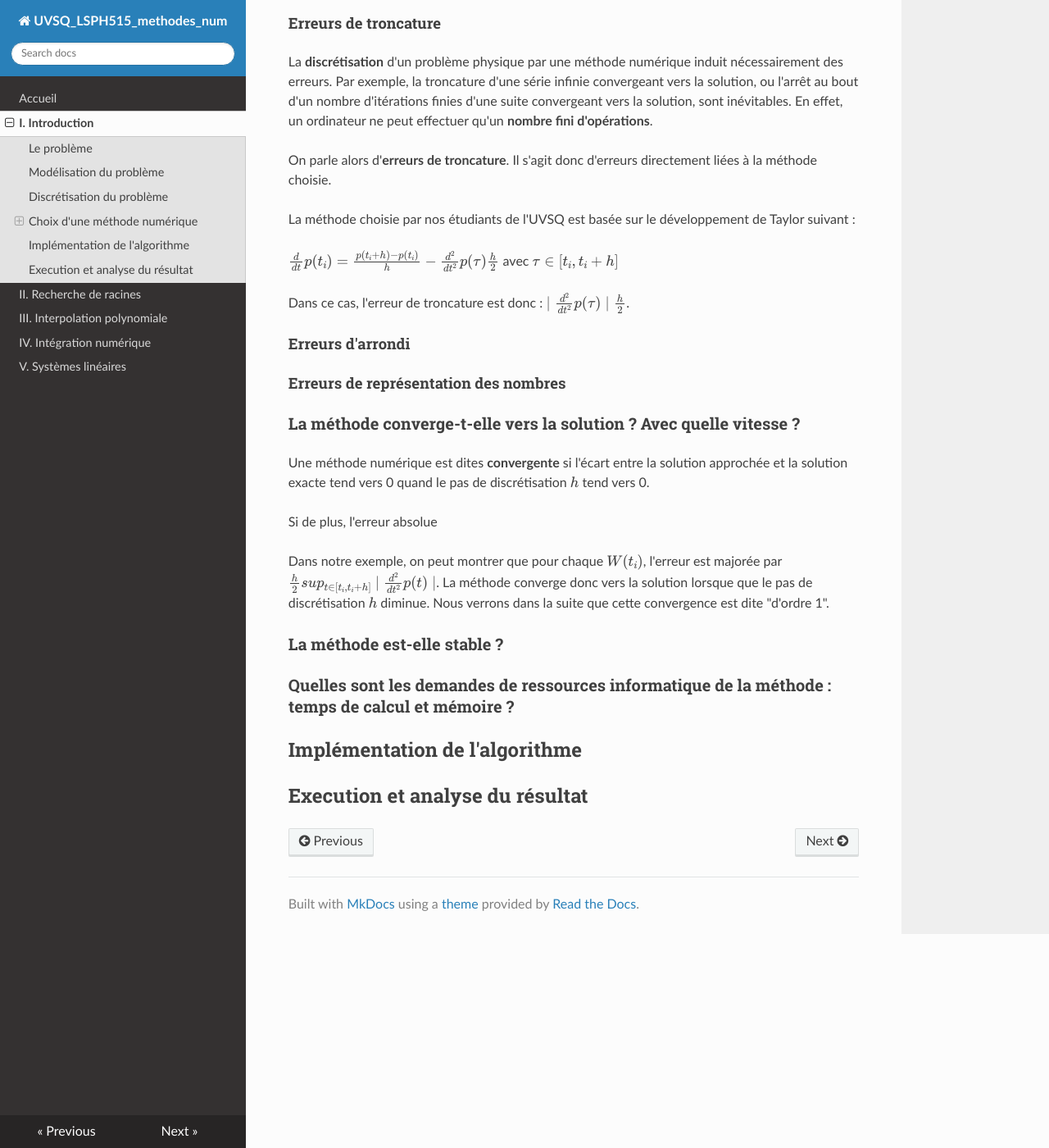
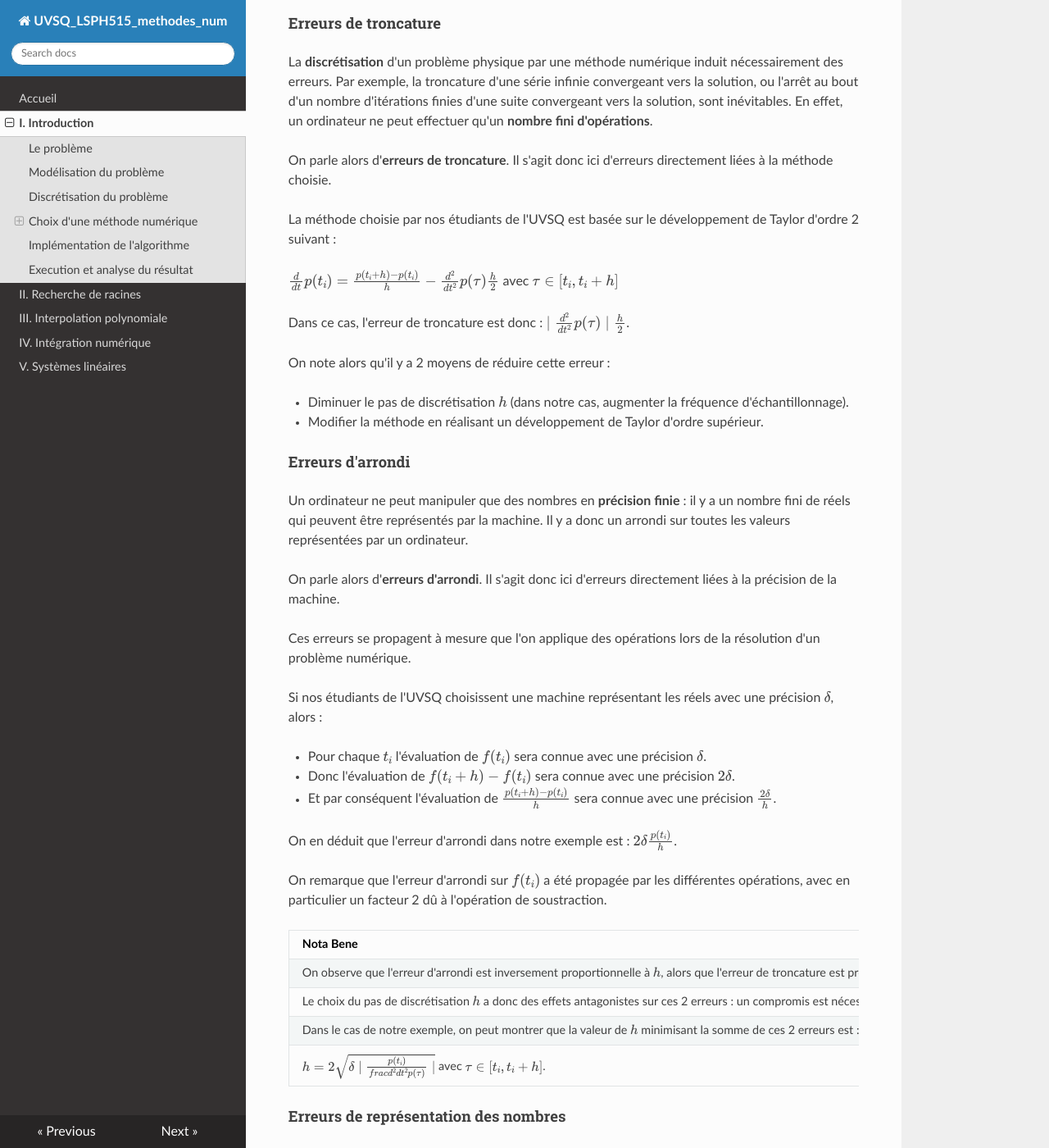
Before and after one commit to NicOudart/UVSQ_LSPH515_methodes_num, an MkDocs documentation site: the page built from docs/Chap1_Introduction.md, in a window 1280 px wide and 1400 px high, scrolled down 3171 px. Shown: the whole window at 82% size. Built offline with MkDocs 1.6.1, drawn with Linux system fonts in a browser that asks for light colours; nearby versions of some CDN libraries; some of the changed text lies outside the part shown.

Commit message:
-Update of Chapter 1.

```diff
--- a/docs/Chap1_Introduction.md
+++ b/docs/Chap1_Introduction.md
@@ -34,13 +34,13 @@ Un ordinateur ne pouvant gérer des objets continus, l'application d'une méthod
 
 Dans le cas des étudiants de l'UVSQ, la discrétisation est réalisée au moment de l'échantillonnage :
 
-_Les étudiants décident d'enregistrer une mesure de déplacement toutes les 10 s._
+_Les étudiants décident d'enregistrer une mesure de déplacement toutes les $h$ secondes._
 
-Ils n'ont donc pas accès à toutes les valeurs possibles de $p(t)$, mais à des valeurs discrètes régulièrement espacées $p(t_i)$ avec $t_i = 0, 10, 20, 30, ... 10 \times (N-1)$ et $N$ le nombre d'échantillons.
+Ils n'ont donc pas accès à toutes les valeurs possibles de $p(t)$, mais à des valeurs discrètes régulièrement espacées $p(t_i)$ avec $t_i = 0, h, 2 \times h, 3 \times h, ... (N-1) \times h$ et $N$ le nombre d'échantillons.
 
 De même, ils n'estimeront pas toutes les valeurs de $W(t)$, mais des valeurs discrètes $W(t_i)$.
 
-On notera $h = 10 s$ le pas de discrétisation du problème.
+On nomme $h$ le **pas de discrétisation** du problème.
 
 ## Choix d'une méthode numérique
 
@@ -110,17 +110,48 @@ La **discrétisation** d'un problème physique par une méthode numérique indui
 Par exemple, la troncature d'une série infinie convergeant vers la solution, ou l'arrêt au bout d'un nombre d'itérations finies d'une suite convergeant vers la solution, sont inévitables. En effet, un ordinateur ne peut effectuer qu'un **nombre fini d'opérations**.
 
 On parle alors d'**erreurs de troncature**.
-Il s'agit donc d'erreurs directement liées à la méthode choisie.
+Il s'agit donc ici d'erreurs directement liées à la méthode choisie.
 
-La méthode choisie par nos étudiants de l'UVSQ est basée sur le développement de Taylor suivant :
+La méthode choisie par nos étudiants de l'UVSQ est basée sur le développement de Taylor d'ordre 2 suivant :
 
 $\frac{d}{dt} p(t_i) = \frac{p(t_i+h)-p(t_i)}{h} - \frac{d^2}{dt^2} p(\tau) \frac{h}{2}$ avec $\tau \in [t_i,t_i+h]$
 
 Dans ce cas, l'erreur de troncature est donc : $\mid \frac{d^2}{dt^2} p(\tau) \mid \frac{h}{2}$.
 
+On note alors qu'il y a 2 moyens de réduire cette erreur :
+
+- Diminuer le pas de discrétisation $h$ (dans notre cas, augmenter la fréquence d'échantillonnage).
+
+- Modifier la méthode en réalisant un développement de Taylor d'ordre supérieur.
+
 #### Erreurs d'arrondi
 
+Un ordinateur ne peut manipuler que des nombres en **précision finie** : il y a un nombre fini de réels qui peuvent être représentés par la machine.
+Il y a donc un arrondi sur toutes les valeurs représentées par un ordinateur.
 
+On parle alors d'**erreurs d'arrondi**.
+Il s'agit donc ici d'erreurs directement liées à la précision de la machine.
+
+Ces erreurs se propagent à mesure que l'on applique des opérations lors de la résolution d'un problème numérique.
+
+Si nos étudiants de l'UVSQ choisissent une machine représentant les réels avec une précision $\delta$, alors :
+
+- Pour chaque $t_i$ l'évaluation de $f(t_i)$ sera connue avec une précision $\delta$.
+
+- Donc l'évaluation de $f(t_i+h)-f(t_i)$ sera connue avec une précision $2 \delta$.
+
+- Et par conséquent l'évaluation de $\frac{p(t_i+h)-p(t_i)}{h}$ sera connue avec une précision $\frac{2 \delta}{h}$.
+
+On en déduit que l'erreur d'arrondi dans notre exemple est : $2 \delta \frac{p(t_i)}{h}$.
+
+On remarque que l'erreur d'arrondi sur $f(t_i)$ a été propagée par les différentes opérations, avec en particulier un facteur 2 dû à l'opération de soustraction.
+
+|Nota Bene|
+|:-|
+|On observe que l'erreur d'arrondi est inversement proportionnelle à $h$, alors que l'erreur de troncature est proportionnelle à $h$.|
+|Le choix du pas de discrétisation $h$ a donc des effets antagonistes sur ces 2 erreurs : un compromis est nécessaire.|
+|Dans le cas de notre exemple, on peut montrer que la valeur de $h$ minimisant la somme de ces 2 erreurs est :|
+|$h = 2 \sqrt{\delta \mid \frac{p(t_i)}{frac{d^2}{dt^2} p(\tau)} \mid}$ avec $\tau \in [t_i,t_i+h]$.|
 
 #### Erreurs de représentation des nombres
 
```
